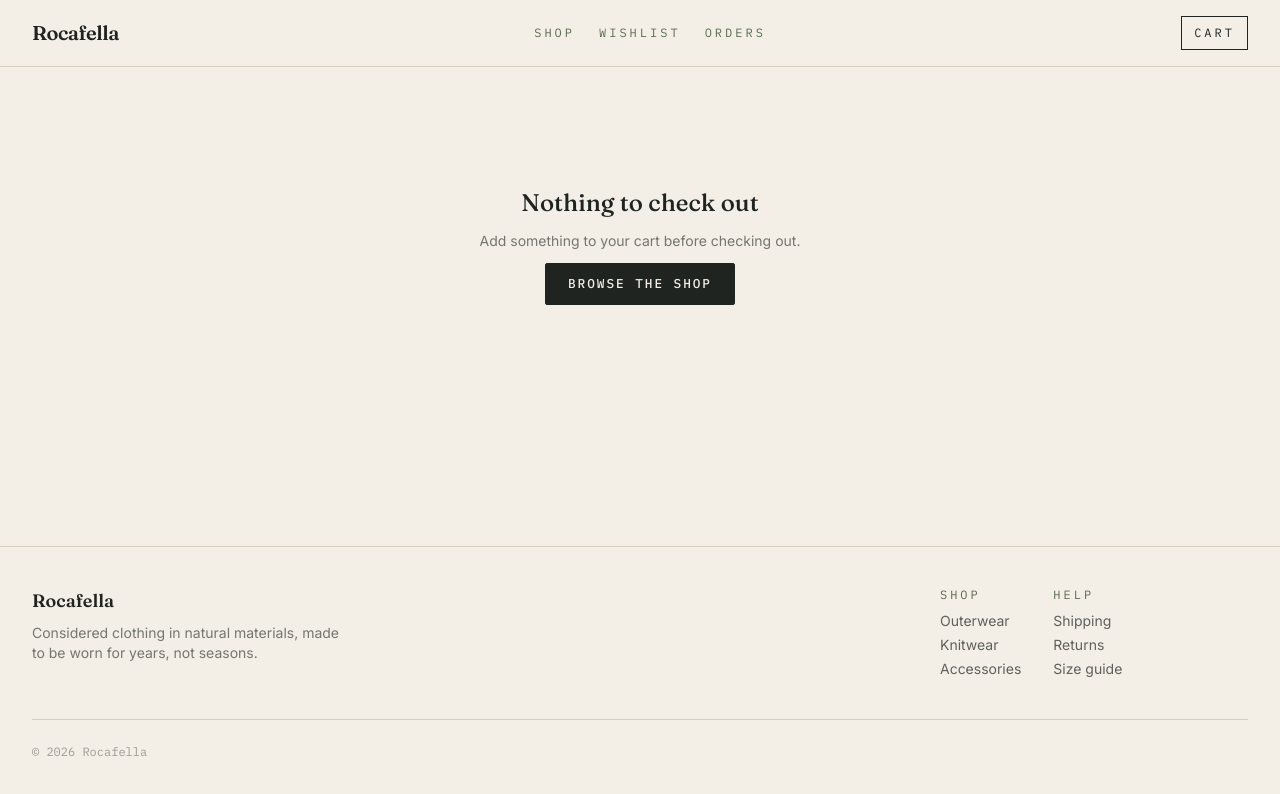
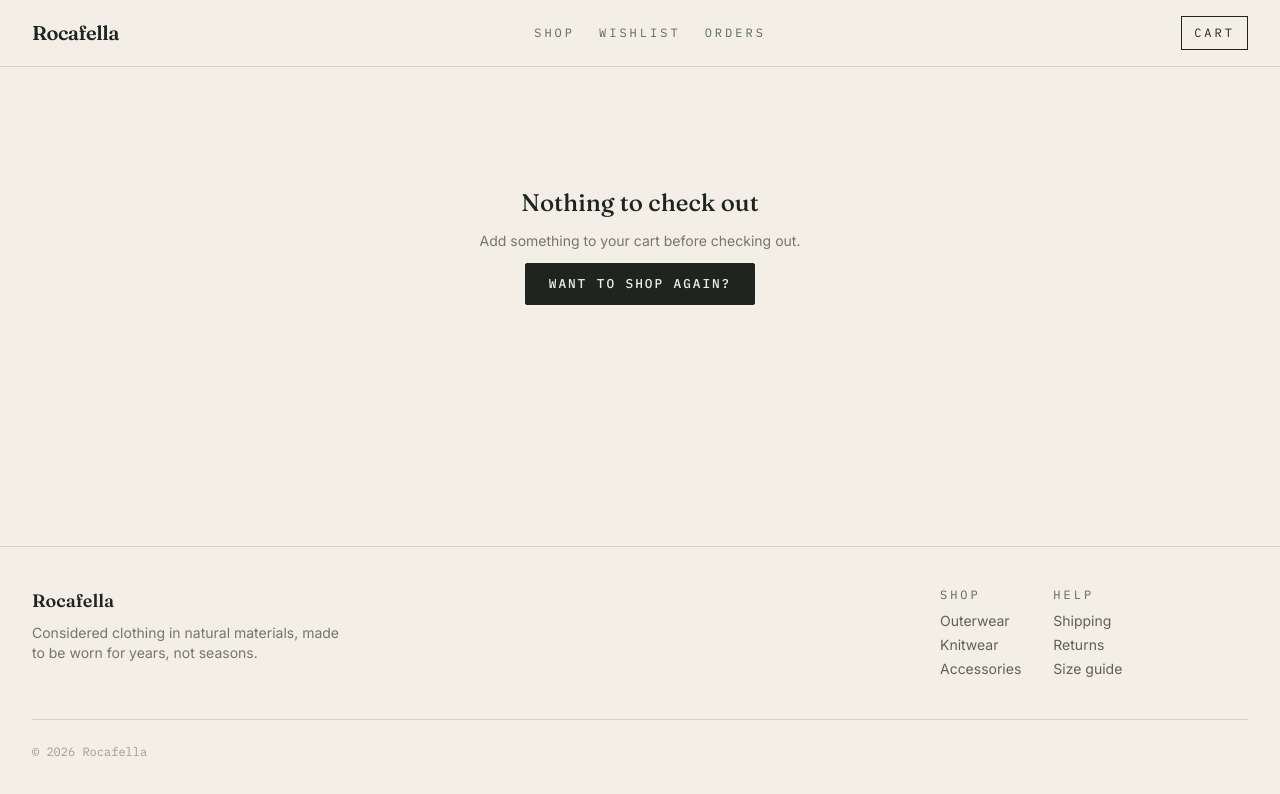
Before and after one commit to RocAfella044/Rocafella-clothes, a React (Vite) app: page /checkout in a window 1280 px wide. Shown: the top 794 px of the page. Built offline with nearby package versions, Linux system fonts and the light colour scheme.

Commit message:
changes one more

```diff
--- a/src/pages/CheckoutPage.jsx
+++ b/src/pages/CheckoutPage.jsx
@@ -103,7 +103,7 @@ export function CheckoutPage() {
           message="Add something to your cart before checking out."
           action={
             <Link to="/">
-              <Button $variant="primary">Browse the shop</Button>
+              <Button $variant="primary">want to shop again?</Button>
             </Link>
           }
         />
--- a/src/pages/HomePage.jsx
+++ b/src/pages/HomePage.jsx
@@ -63,7 +63,7 @@ export function HomePage() {
 
       {status === 'succeeded' && items.length === 0 && (
         <EmptyState
-          title="Nothing here "
+          title="0 Results "
           message="Try a different search term or clear your filters."
         />
       )}
```
Also changed, not shown: src/pages/ProductDetailPage.jsx (+2 -8 lines).
